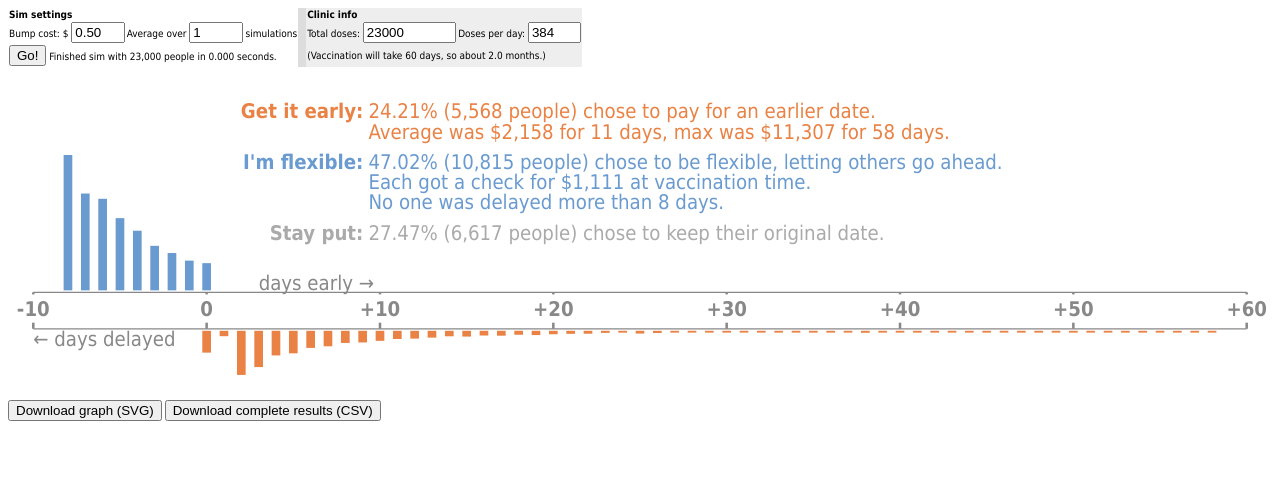
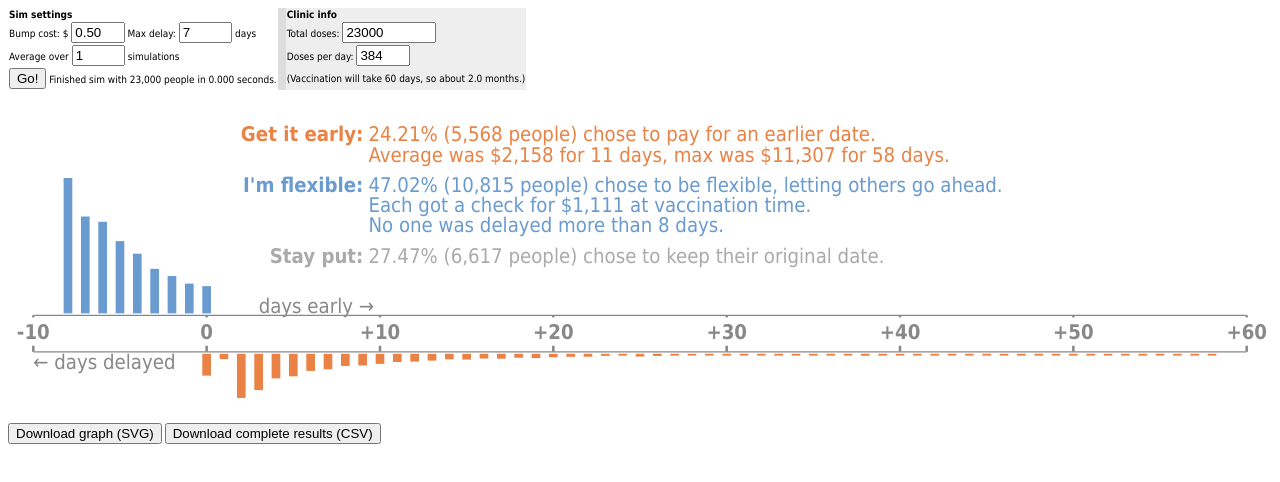
Before and after one commit to machinelevel/sp432-booster-shots, a plain HTML site: page www/booster-sim-panel.html in a window 1280 px wide. Drawn offline with Linux system fonts and the light colour scheme.

Commit message:
[max-delay] Add max-delay to the sim and UI, not yet used

```diff
--- a/www/booster-sim-panel.html
+++ b/www/booster-sim-panel.html
@@ -6,10 +6,10 @@
         <span style="font-family:tahoma; font-size:10px;">
             <table style="font-family:tahoma; font-size:10px; border: none; border-collapse: collapse;">
                 <tr>
-                    <td colspan="2">
+                    <td>
                         <b>Sim settings</b>
                     </td>
-                    <td colspan="2" style="border-left:solid 8px #ddd; background-color:#eee;">
+                    <td style="border-left:solid 8px #ddd; background-color:#eee;">
                         <b>Clinic info</b>
                     </td>
                 </tr>
@@ -17,27 +17,32 @@
                     <td>
                         <label for="bump_price_input">Bump cost: $</label>
                         <input type="number" id="bump_price_input" style="width: 4em;" min="0.00" step="0.50" max="500.00" value="0.50" onchange="enforce_currency_number(this);" />
+                        <label for="max_delay_input">Max delay: </label>
+                        <input type="number" id="max_delay_input" style="width: 4em;" min="1" step="1" max="200" value="7" />
+                        days
                     </td>
-                    <td>
+                    <td style="border-left:solid 8px #ddd; background-color:#eee;">
+                        <label for="total_doses_input">Total doses:</label>
+                        <input type="number" id="total_doses_input" style="width: 7em;" value="23000" onchange="update_cohort_duration();" />
+                    </td>
+                </tr>
+                <tr>
+                   <td>
                         <label for="num_sims_input">Average over</label>
                         <input type="number" id="num_sims_input" style="width: 4em;" value="1" />
                         simulations
                     </td>
                     <td style="border-left:solid 8px #ddd; background-color:#eee;">
-                        <label for="total_doses_input">Total doses:</label>
-                        <input type="number" id="total_doses_input" style="width: 7em;" value="23000" onchange="update_cohort_duration();" />
-                    </td>
-                    <td style="background-color:#eee;">
                         <label for="doses_per_day_input">Doses per day:</label>
                         <input type="number" id="doses_per_day_input" style="width: 4em;" value="384" onchange="update_cohort_duration();" />
                     </td>
                 </tr>
                 <tr>
-                    <td colspan="2">
+                    <td>
                         <input type="button" value="Go!" onclick="run_simulations();" />
                         <span id="brag_box"></span>
                     </td>
-                    <td colspan="2" style="border-left:solid 8px #ddd; background-color:#eee;">
+                    <td style="border-left:solid 8px #ddd; background-color:#eee;">
                         <span id="cohort_duration_span"></span>
                     </td>
                 </tr>
--- a/www/booster-sim-panel.js
+++ b/www/booster-sim-panel.js
@@ -39,7 +39,7 @@ function Person(original_slot)
     {
         if (this.i_want_extra_money > this.i_want_the_vaccine_sooner)
         {
-            if (this.i_want_extra_money > 0.25) // check the "bump me" box
+            if (this.i_want_extra_money > 0.25) // check the "i'm flexible" box
                 this.choose_to_flex = true;
         }
     }
@@ -102,11 +102,12 @@ function Person(original_slot)
 
 // A Cohort is a group of people signed up for vaccination.
 // Within a Cohort, the initial order is arbitrary.
-function Cohort(number_of_doses, doses_per_day, bump_price, bump_method)
+function Cohort(number_of_doses, doses_per_day, bump_price, max_delay, bump_method)
 {
     this.number_of_doses = number_of_doses;
     this.doses_per_day = doses_per_day;
     this.bump_price = bump_price;
+    this.max_delay = max_delay;
     this.bump_method = bump_method;
     this.first_dose_date = days_after_today(30);
     this.people = []
@@ -233,6 +234,7 @@ function MultiRunData()
         this.initialized = true;
         this.bump_method = cohort.bump_method;
         this.bump_price = cohort.bump_price;
+        this.max_delay = cohort.max_delay;
         this.num_slots = cohort.number_of_doses;
         this.num_slots_per_day = cohort.doses_per_day;
         this.num_days = Math.ceil(this.num_slots / this.num_slots_per_day);
@@ -506,6 +508,7 @@ function MultiRunData()
         out_str += 'Doses per day,' + this.num_slots_per_day + '\n';
         out_str += 'Number of days,' + this.num_days + '\n';
         out_str += 'Bump price,$' + this.bump_price + '\n';
+        out_str += 'Max delay days,' + this.max_delay + '\n';
         out_str += 'Number of simulations,' + this.total_cohorts + '\n';
         out_str += '\n';
 
@@ -654,6 +657,7 @@ function run_simulations()
     var number_of_doses  = parseInt(document.getElementById('total_doses_input').value);
     var doses_per_day    = parseInt(document.getElementById('doses_per_day_input').value);
     var bump_price       = parseFloat(document.getElementById('bump_price_input').value);
+    var max_delay        = parseFloat(document.getElementById('max_delay_input').value);
     var check_slide      = document.getElementById('check_slide_input');
     var check_swap       = document.getElementById('check_swap_input');
     var bump_method = QUEUE_SHIFT_SHARE;
@@ -670,7 +674,7 @@ function run_simulations()
     var start_time = new Date();
     for (var sim_index = 0; sim_index < num_sims; ++sim_index)
     {
-        var cohort = new Cohort(number_of_doses, doses_per_day, bump_price, bump_method);
+        var cohort = new Cohort(number_of_doses, doses_per_day, bump_price, max_delay, bump_method);
         cohort.let_people_choose();
         multi_run_data.accumulate(cohort);
         most_recent_cohort = cohort;
```
